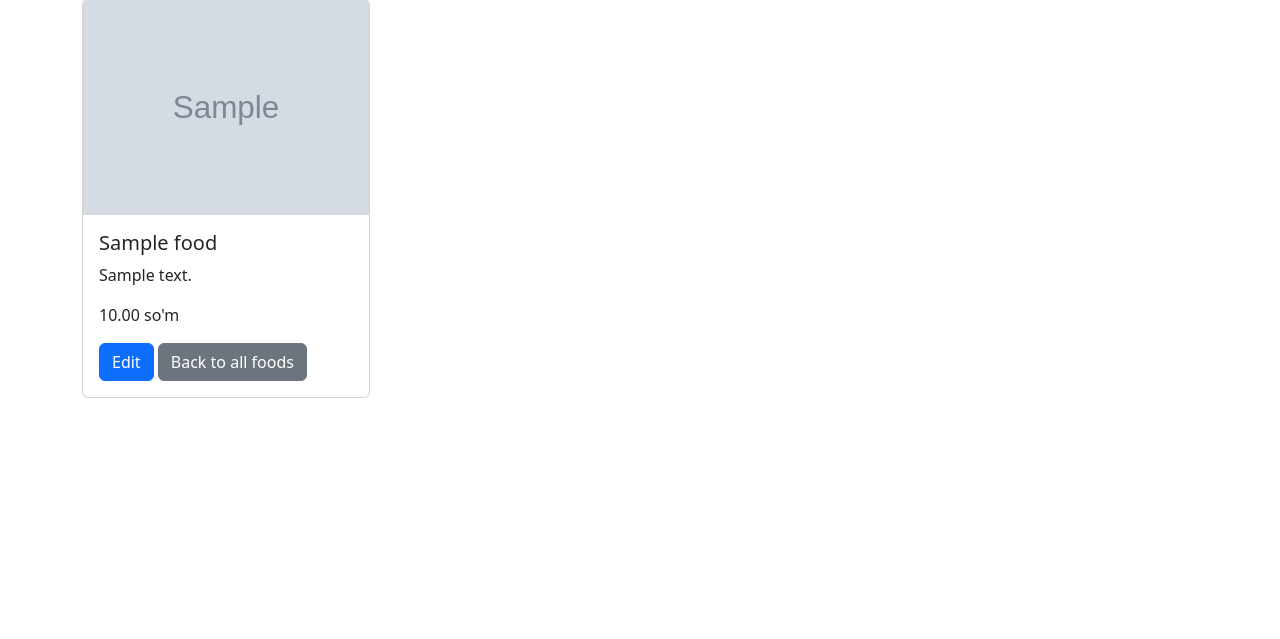
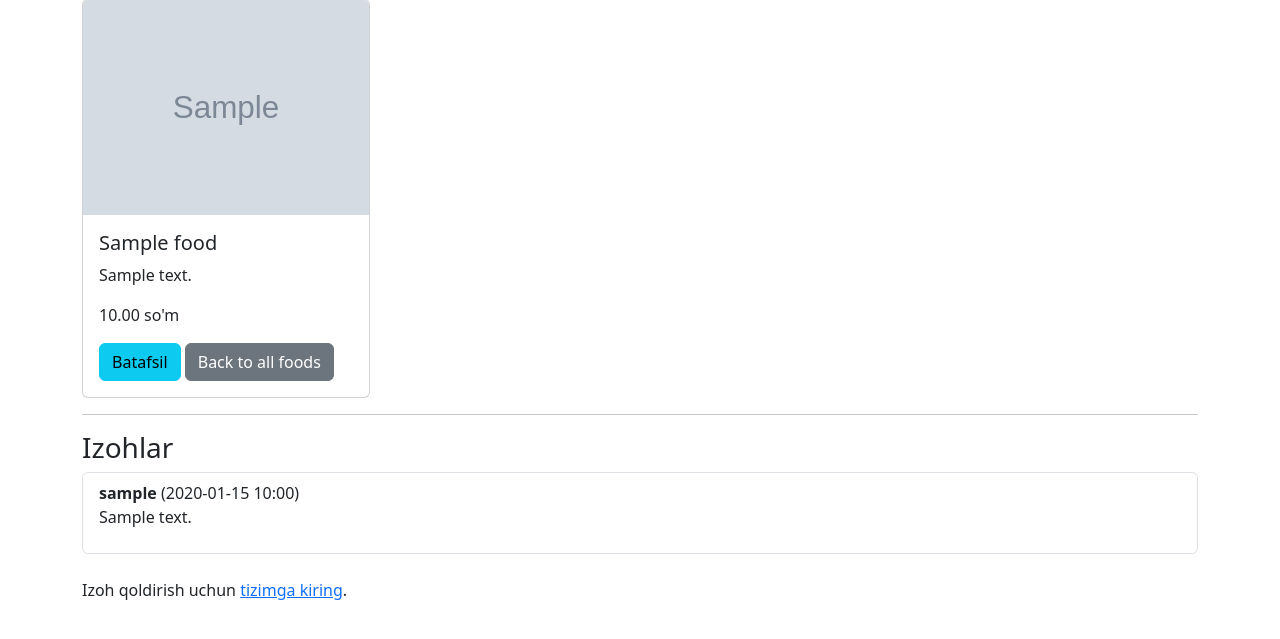
Before and after one commit to Lochinbek-Rasuljonov/Homework0107, a Django app: page /food/1/ in a window 1280 px wide. Shown: the part 81-720 px from the top of the page. Run offline with Django 5.2, Linux system fonts and the light colour scheme; tables that the repository leaves empty hold one stand-in row (values such as "Sample post"); grey boxes marked "Sample" are stand-in pictures.

Commit message:
Homework0107

```diff
--- a/Taomxona/app/forms.py
+++ b/Taomxona/app/forms.py
@@ -1,5 +1,5 @@
 from django import forms
-from .models import Food
+from .models import Food, Comment
 
 class FoodForm(forms.ModelForm):
     class Meta:
@@ -26,3 +26,11 @@ class FoodForm(forms.ModelForm):
                 'class': 'form-control'
             }),
         }
+
+class CommentForm(forms.ModelForm):
+    class Meta:
+        model = Comment
+        fields = ['text']
+        widgets = {
+            'text': forms.Textarea(attrs={'class': 'form-control', 'placeholder': 'Izohingizni kiriting...', 'rows': 3}),
+        }
--- a/Taomxona/app/models.py
+++ b/Taomxona/app/models.py
@@ -1,4 +1,5 @@
 from django.db import models
+from django.contrib.auth.models import User
 
 class Category(models.Model):
     name = models.CharField(max_length=100)
@@ -16,3 +17,9 @@ class Food(models.Model):
 
     def __str__(self):
         return self.name
+
+class Comment(models.Model):
+    user = models.ForeignKey(User, on_delete=models.CASCADE, related_name='comments')
+    food = models.ForeignKey('Food', on_delete=models.CASCADE, related_name='comments')
+    text = models.TextField()
+    created_at = models.DateTimeField(auto_now_add=True)
--- a/Taomxona/app/templates/food_detail.html
+++ b/Taomxona/app/templates/food_detail.html
@@ -1,14 +1,47 @@
 {% extends 'base.html' %}
 
 {% block content %}
-    <div class="card" style="width: 18rem;">
+<div class="card" style="width: 18rem;">
         <img src="{{ food.image.url }}" class="card-img-top" alt="{{ food.name }}">
         <div class="card-body">
             <h5 class="card-title">{{ food.name }}</h5>
             <p class="card-text">{{ food.description }}</p>
             <p class="card-text">{{ food.price }} so'm</p>
-            <a href="{% url 'edit_food' food.id %}" class="btn btn-primary">Edit</a> <!-- Edit tugmasi -->
-            <a href="{% url 'all_foods' %}" class="btn btn-secondary">Back to all foods</a> <!-- Barcha taomlar ro'yxatiga qaytish -->
+            <a href="{% url 'food_detail' food.id %}" class="btn btn-info">Batafsil</a>
+            {% if user.is_authenticated and user.is_superuser %}
+                <a href="{% url 'edit_food' food.id %}" class="btn btn-primary">Edit</a>
+            {% endif %}
+            <a href="{% url 'all_foods' %}" class="btn btn-secondary">Back to all foods</a>
         </div>
     </div>
+
+    <hr>
+    <h3>Izohlar</h3>
+    <ul class="list-group mb-4">
+        {% for comment in comments %}
+            <li class="list-group-item">
+                <strong>{{ comment.user.username }}</strong> ({{ comment.created_at|date:"Y-m-d H:i" }})
+                <p>{{ comment.text }}</p>
+                {% if user.is_authenticated and user == comment.user %}
+                    <form method="post" action="{% url 'delete_comment' comment.id %}" style="display: inline;">
+                        {% csrf_token %}
+                        <button type="submit" class="btn btn-danger btn-sm">O'chirish</button>
+                    </form>
+                {% endif %}
+            </li>
+        {% empty %}
+            <li class="list-group-item">Hozircha izohlar yo'q.</li>
+        {% endfor %}
+    </ul>
+
+    {% if user.is_authenticated %}
+        <h4>Izoh qoldirish</h4>
+        <form method="post">
+            {% csrf_token %}
+            {{ form.as_p }}
+            <button type="submit" class="btn btn-primary">Yuborish</button>
+        </form>
+    {% else %}
+        <p>Izoh qoldirish uchun <a href="{% url 'login' %}">tizimga kiring</a>.</p>
+    {% endif %}
 {% endblock %}
--- a/Taomxona/app/urls.py
+++ b/Taomxona/app/urls.py
@@ -9,6 +9,7 @@ urlpatterns = [
     path('logout/', auth_views.LogoutView.as_view(template_name='logout.html'), name='logout'),
     path('foods/', views.all_foods, name='all_foods'),
     path('food/<int:food_id>/', views.food_detail, name='food_detail'),
+    path('delete_comment/<int:comment_id>/', views.delete_comment, name='delete_comment'),
     path('category/<int:category_id>/', views.category_foods, name='category_foods'),
     path('food/add/', views.add_food, name='add_food'),
     path('food/edit/<int:food_id>/', views.edit_food, name='edit_food'),
--- a/Taomxona/app/views.py
+++ b/Taomxona/app/views.py
@@ -1,7 +1,8 @@
 from django.shortcuts import render, get_object_or_404, redirect
-from .models import Category, Food
-from .forms import FoodForm
+from .models import Category, Food, Comment
+from .forms import FoodForm, CommentForm
 from django.contrib.auth.forms import UserCreationForm
+from django.contrib.auth.decorators import login_required
 
 def home(request):
     foods = Food.objects.all()
@@ -13,7 +14,35 @@ def all_foods(request):
 
 def food_detail(request, food_id):
     food = get_object_or_404(Food, id=food_id)
-    return render(request, 'food_detail.html', {'food': food})
+    comments = food.comments.all()
+
+    if request.method == 'POST':
+        if not request.user.is_authenticated:
+            return redirect('login')
+
+        form = CommentForm(request.POST)
+        if form.is_valid():
+            comment = form.save(commit=False)
+            comment.food = food
+            comment.user = request.user
+            comment.save()
+            return redirect('food_detail', food_id=food.id)
+    else:
+        form = CommentForm()
+
+    return render(request, 'food_detail.html', {
+        'food': food,
+        'comments': comments,
+        'form': form,
+        'user': request.user,
+    })
+
+@login_required
+def delete_comment(request, comment_id):
+    comment = get_object_or_404(Comment, id=comment_id)
+    if request.user == comment.user or request.user.is_superuser:
+        comment.delete()
+    return redirect('food_detail', food_id=comment.food.id)
 
 def category_foods(request, category_id):
     category = get_object_or_404(Category, id=category_id)
```
Also changed, not shown: Taomxona/app/admin.py (+6 -1 lines), README.md, Taomxona/app/migrations/0002_comment.py (added), Taomxona/app/migrations/0003_alter_comment_user.py (added).
